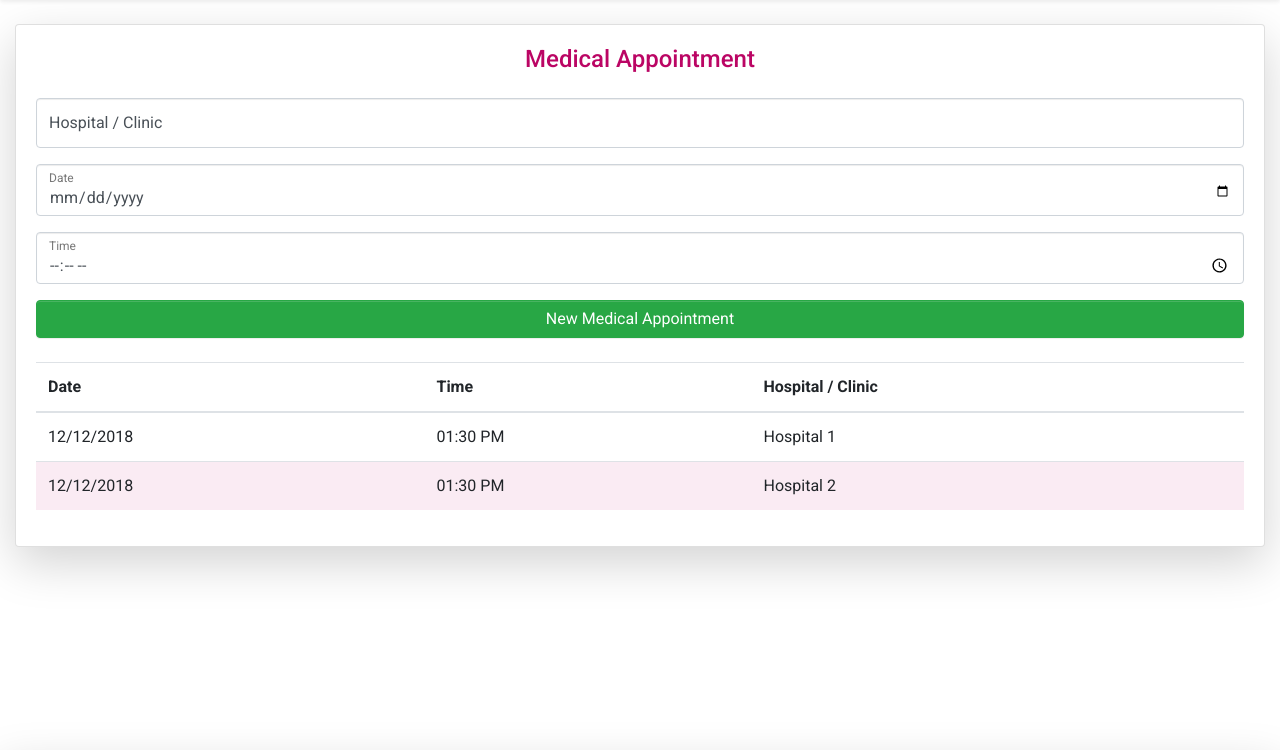
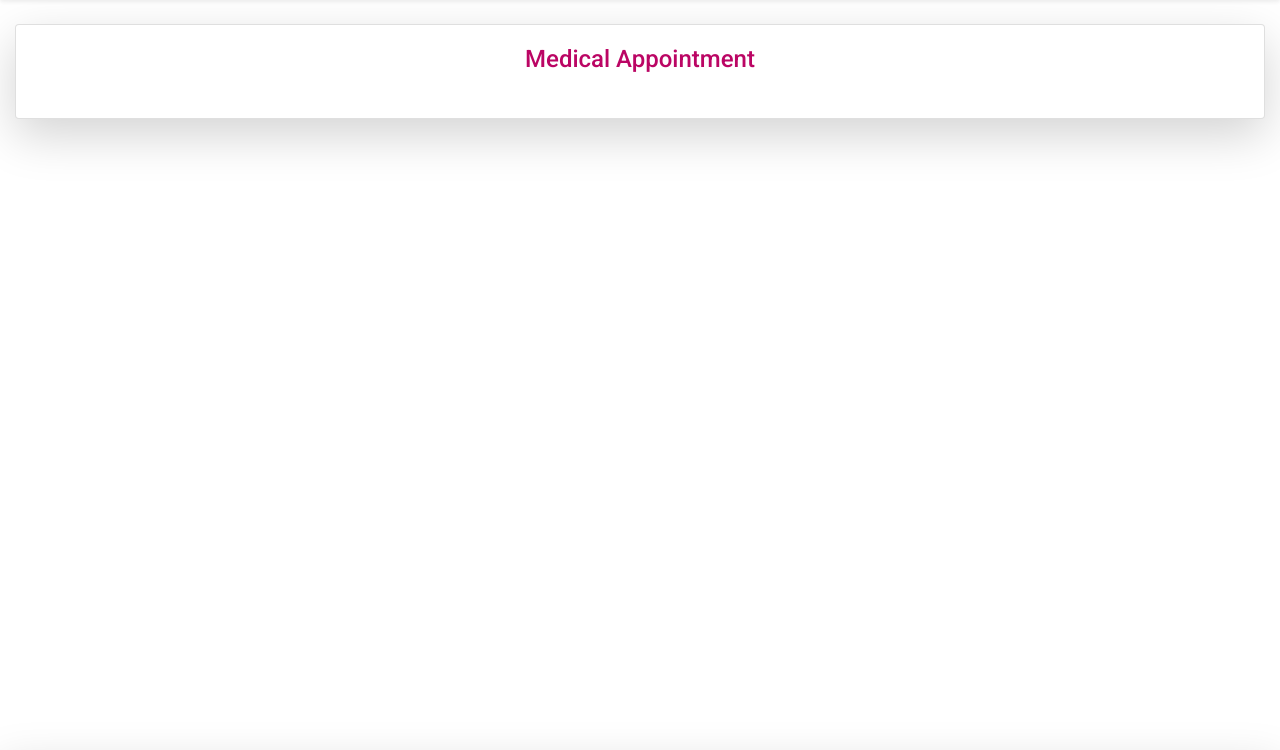
Before and after one commit to JDesignEra/heartphoria, a Flask app: page /appointment/ in a window 1280 px wide. Shown: the part 56-806 px from the top of the page. Run offline with Flask 2, Linux system fonts and the light colour scheme; a user stored in the database is signed in; data comes from the database, SQL or seed files in the repository; some libraries are stand-ins or nearby versions.

Commit message:
3.0.6-dev

```diff
--- a/heartphoria/templates/appointment/index.html
+++ b/heartphoria/templates/appointment/index.html
@@ -8,56 +8,7 @@
                 <!--<button id="AddAppointment" class="btn btn-outline-success btn-block">New Medical Appointment</button>-->
 
 
-                <form class="text-left" method="post" novalidate>
-                    <div class="form-label-group text-left">
-                        <input id="location" class="form-control{{ ' is-invalid' if errors['location'] }}" type="text" placeholder="Hospital / Clinic" name="location"{% if location %} value="{{ location }}"{% endif %} />
-                        <label for="location">Hospital / Clinic</label>
-                        {% if errors['location'] %}
-                            <div class="feedback invalid-tooltip fadeIn">{{ errors['location'] }}</div>
-                        {% endif %}
-                    </div>
 
-                    <div class="form-label-group text-left">
-                        <input id="date" class="form-control{{ ' is-invalid' if errors['date'] }}" type="date" placeholder="Date" name="date"{% if date %} value="{{ date }}"{% endif %} />
-                        <label for="date">Date</label>
-                        {% if errors['date'] %}
-                            <div class="feedback invalid-tooltip fadeIn">{{ errors['date'] }}</div>
-                        {% endif %}
-                    </div>
-
-                    <div class="form-label-group text-left">
-                        <input id="date" class="form-control{{ ' is-invalid' if errors['time'] }}" type="time" placeholder="Time" name="time"{% if time %} value="{{ time }}"{% endif %} />
-                        <label for="date">Time</label>
-                        {% if errors['time'] %}
-                            <div class="feedback invalid-tooltip fadeIn">{{ errors['time'] }}</div>
-                        {% endif %}
-                    </div>
-
-                    <button class="btn btn-success btn-block mb-4" type="submit">New Medical Appointment</button>
-                </form>
-
-                {% if appointments %}
-                    <table class="table table-striped">
-                        <thead>
-                            <tr>
-                                <th scope="col">Date</th>
-                                <th scope="col">Time</th>
-                                <th scope="col">Hospital / Clinic</th>
-                            </tr>
-                        </thead>
-                        <tbody>
-                            {% for appointment in appointments %}
-                                <tr>
-                                    <td>{{ appointment['date_time'].strftime('%d/%m/%Y') }}</td>
-                                    <td>{{ appointment['date_time'].strftime('%I:%M %p') }}</td>
-                                    <td>{{ appointment['location'] }}</td>
-                                </tr>
-                            {% endfor %}
-                        </tbody>
-                    </table>
-                {% else %}
-                    <h6 class="text-center">You do not have any Medical Appointment Yet.</h6>
-                {% endif %}
             </div>
         </div>
     </section>
```
